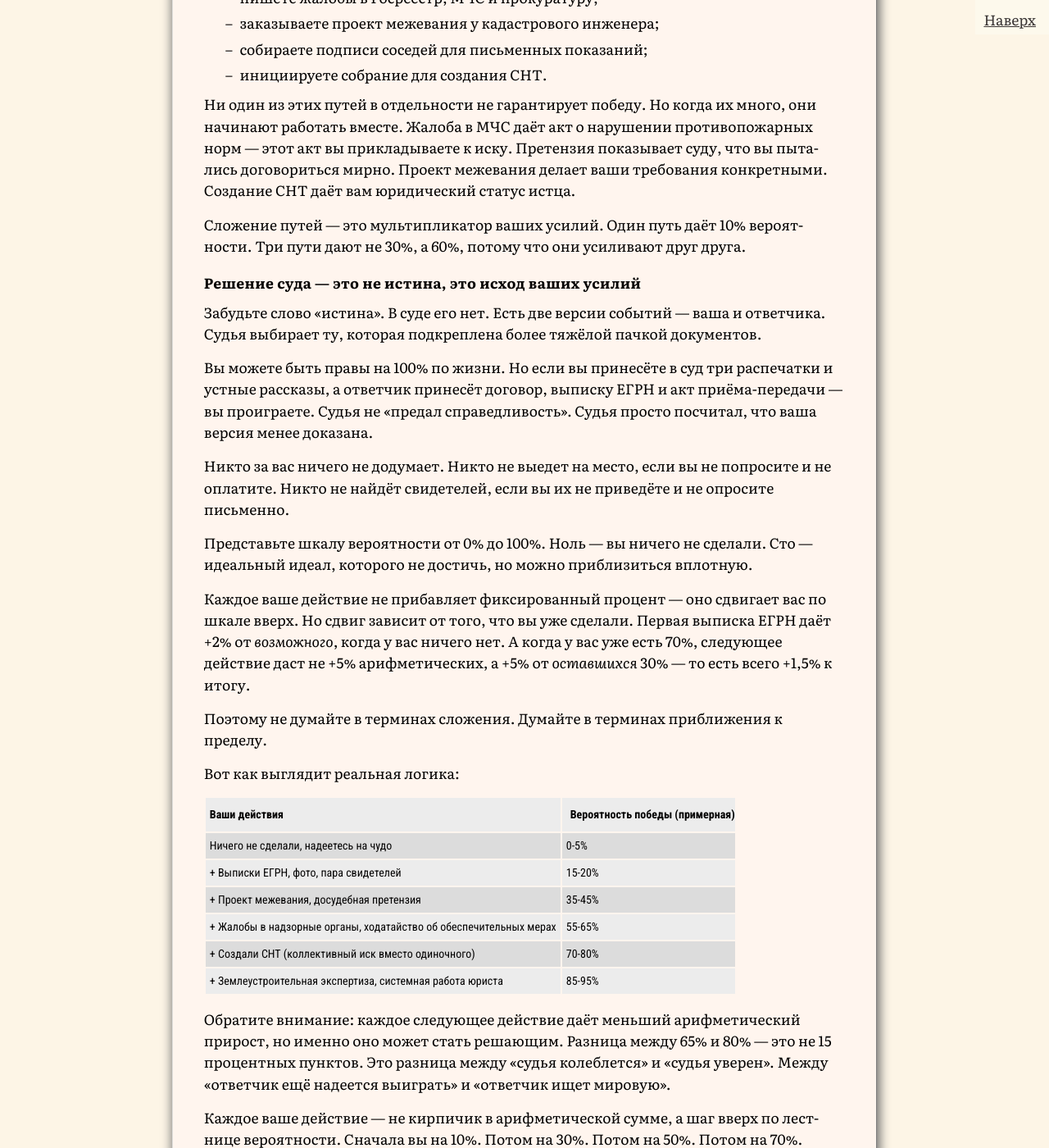
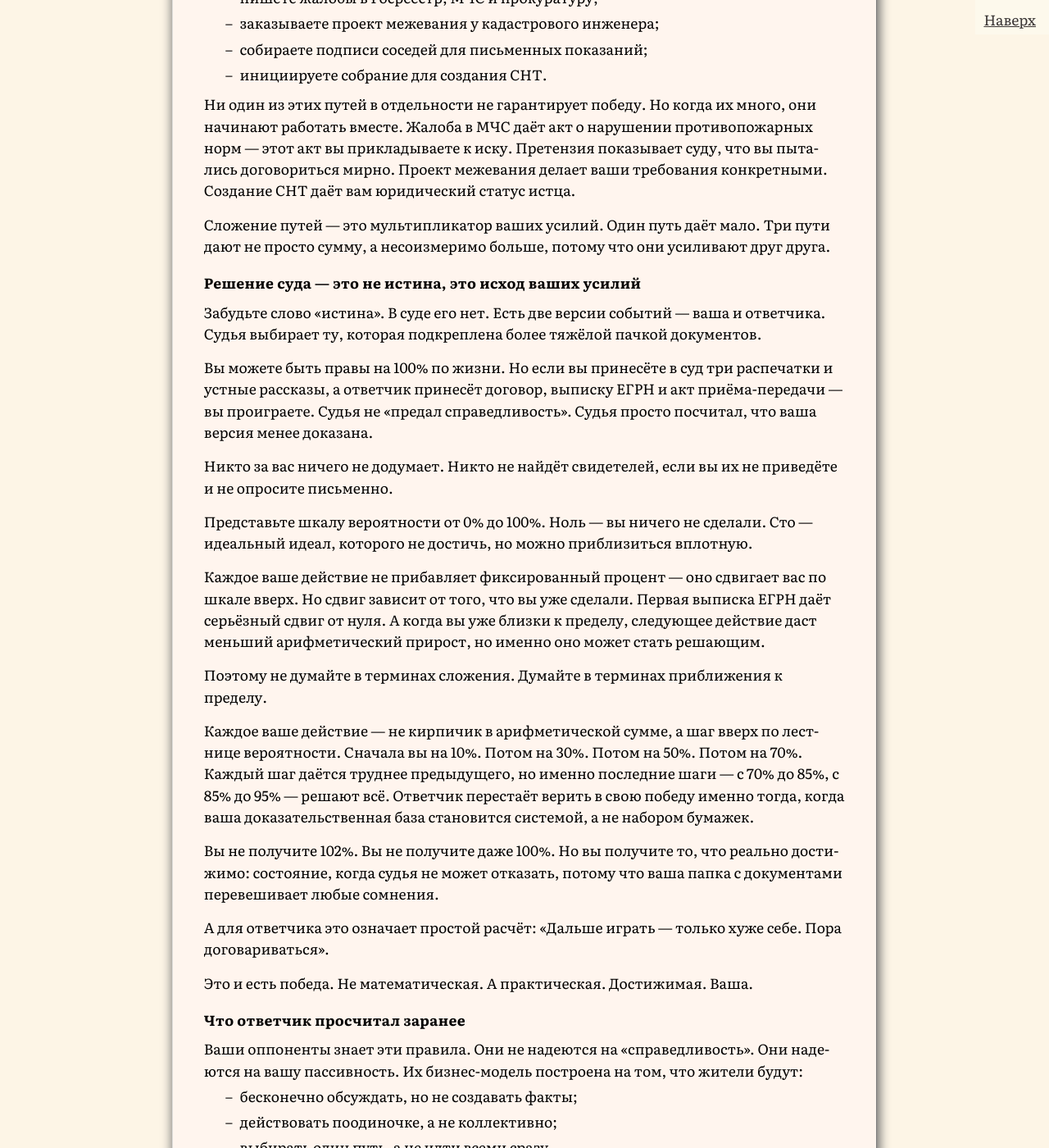
Before and after one commit to SergSi/land-use-art, a Jekyll site: the page built from _posts/2026-04-05-snt.md, in a window 1280 px wide and 1400 px high, scrolled down 22403 px. Shown: the whole window at 82% size. Built offline with Jekyll 4.4.1, drawn with Linux system fonts in a browser that asks for light colours; some web fonts are replaced; some of the changed text lies outside the part shown.

Commit message:
Update 2026-04-05-snt.md

```diff
--- a/_posts/2026-04-05-snt.md
+++ b/_posts/2026-04-05-snt.md
@@ -595,6 +595,7 @@ summary: "Если ваш коттеджный посёлок расположе
 Правильная стратегия — все пути сразу, в один и тот же день.
 
 Вы идете разными путями:
+
 - подаёте иск в суд;
 - отправляете досудебную претензию частнику заказным письмом;
 - пишете жалобы в Росреестр, МЧС и прокуратуру;
@@ -604,7 +605,7 @@ summary: "Если ваш коттеджный посёлок расположе
 
 Ни один из этих путей в отдельности не гарантирует победу. Но когда их много, они начинают работать вместе. Жалоба в МЧС даёт акт о нарушении противопожарных норм — этот акт вы прикладываете к иску. Претензия показывает суду, что вы пытались договориться мирно. Проект межевания делает ваши требования конкретными. Создание СНТ даёт вам юридический статус истца.
 
-Сложение путей — это мультипликатор ваших усилий. Один путь даёт 10% вероятности. Три пути дают не 30%, а 60%, потому что они усиливают друг друга.
+Сложение путей — это мультипликатор ваших усилий. Один путь даёт мало. Три пути дают не просто сумму, а несоизмеримо больше, потому что они усиливают друг друга.
 
 #### Решение суда — это не истина, это исход ваших усилий
 
@@ -612,26 +613,13 @@ summary: "Если ваш коттеджный посёлок расположе
 
 Вы можете быть правы на 100% по жизни. Но если вы принесёте в суд три распечатки и устные рассказы, а ответчик принесёт договор, выписку ЕГРН и акт приёма-передачи — вы проиграете. Судья не «предал справедливость». Судья просто посчитал, что ваша версия менее доказана.
 
-Никто за вас ничего не додумает. Никто не выедет на место, если вы не попросите и не оплатите. Никто не найдёт свидетелей, если вы их не приведёте и не опросите письменно.
+Никто за вас ничего не додумает. Никто не найдёт свидетелей, если вы их не приведёте и не опросите письменно.
 
 Представьте шкалу вероятности от 0% до 100%. Ноль — вы ничего не сделали. Сто — идеальный идеал, которого не достичь, но можно приблизиться вплотную.
 
-Каждое ваше действие не прибавляет фиксированный процент — оно сдвигает вас по шкале вверх. Но сдвиг зависит от того, что вы уже сделали. Первая выписка ЕГРН даёт +2% от *возможного*, когда у вас ничего нет. А когда у вас уже есть 70%, следующее действие даст не +5% арифметических, а +5% от *оставшихся* 30% — то есть всего +1,5% к итогу.
+Каждое ваше действие не прибавляет фиксированный процент — оно сдвигает вас по шкале вверх. Но сдвиг зависит от того, что вы уже сделали. Первая выписка ЕГРН даёт серьёзный сдвиг от нуля. А когда вы уже близки к пределу, следующее действие даст меньший арифметический прирост, но именно оно может стать решающим.
 
 Поэтому не думайте в терминах сложения. Думайте в терминах приближения к пределу.
-
-Вот как выглядит реальная логика:
-
-| Ваши действия                                                | Вероятность победы (примерная) |
-| :----------------------------------------------------------- | :----------------------------- |
-| Ничего не сделали, надеетесь на чудо                         | 0-5%                           |
-| + Выписки ЕГРН, фото, пара свидетелей                        | 15-20%                         |
-| + Проект межевания, досудебная претензия                     | 35-45%                         |
-| + Жалобы в надзорные органы, ходатайство об обеспечительных мерах | 55-65%                         |
-| + Создали СНТ (коллективный иск вместо одиночного)           | 70-80%                         |
-| + Землеустроительная экспертиза, системная работа юриста     | 85-95%                         |
-
-Обратите внимание: каждое следующее действие даёт меньший арифметический прирост, но именно оно может стать решающим. Разница между 65% и 80% — это не 15 процентных пунктов. Это разница между «судья колеблется» и «судья уверен». Между «ответчик ещё надеется выиграть» и «ответчик ищет мировую».
 
 Каждое ваше действие — не кирпичик в арифметической сумме, а шаг вверх по лестнице вероятности. Сначала вы на 10%. Потом на 30%. Потом на 50%. Потом на 70%. Каждый шаг даётся труднее предыдущего, но именно последние шаги — с 70% до 85%, с 85% до 95% — решают всё. Ответчик перестаёт верить в свою победу именно тогда, когда ваша доказательственная база становится системой, а не набором бумажек.
 
@@ -643,7 +631,8 @@ summary: "Если ваш коттеджный посёлок расположе
 
 #### Что ответчик просчитал заранее
 
-Частник и УК знают эти правила. Они не надеются на «справедливость». Они надеются на вашу пассивность. Их бизнес-модель построена на том, что жители будут:
+Ваши оппоненты знает эти правила. Они не надеются на «справедливость». Они надеются на вашу пассивность. Их бизнес-модель построена на том, что жители будут:
+
 - бесконечно обсуждать, но не создавать факты;
 - действовать поодиночке, а не коллективно;
 - выбирать один путь, а не идти всеми сразу.
@@ -655,6 +644,7 @@ summary: "Если ваш коттеджный посёлок расположе
 Суд — это игра с вероятностями. И вы — единственный, кто может повысить свою вероятность.
 
 Но вероятность повышается не сама собой. Она повышается, когда вы:
+
 1. Создаёте факты, а не обсуждаете их.
 2. Действуете коллективно, а не в одиночку.
 3. Идёте всеми путями сразу, а не выбираете один.
```
